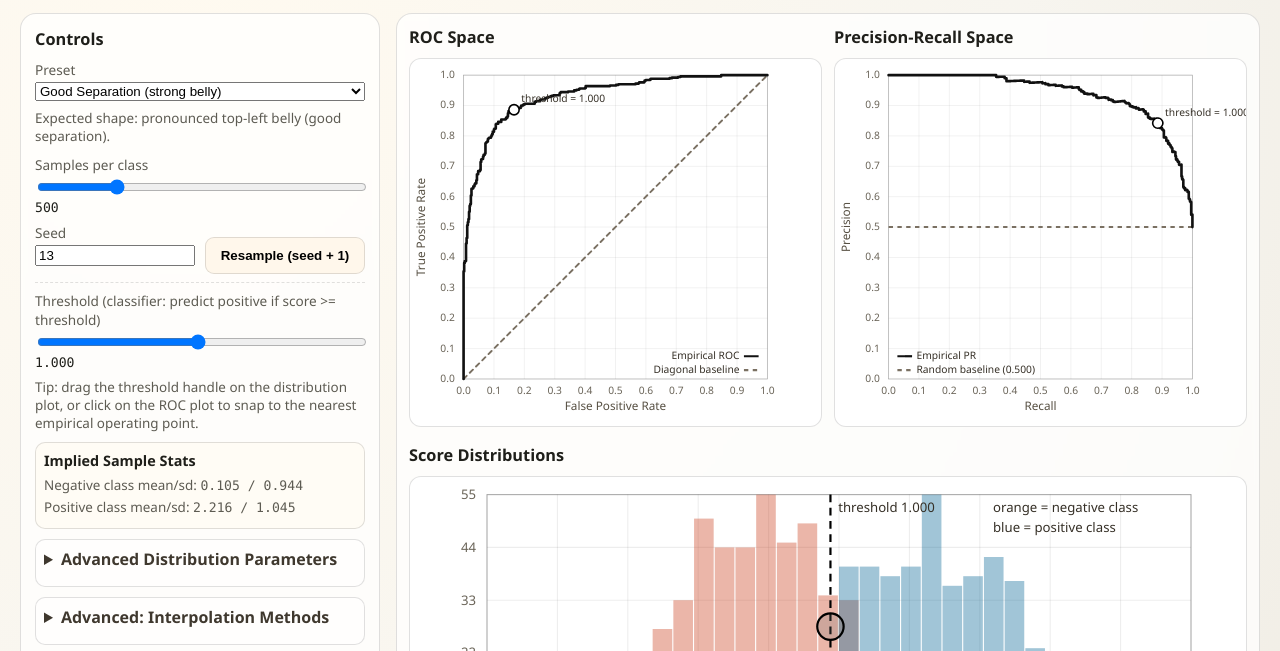
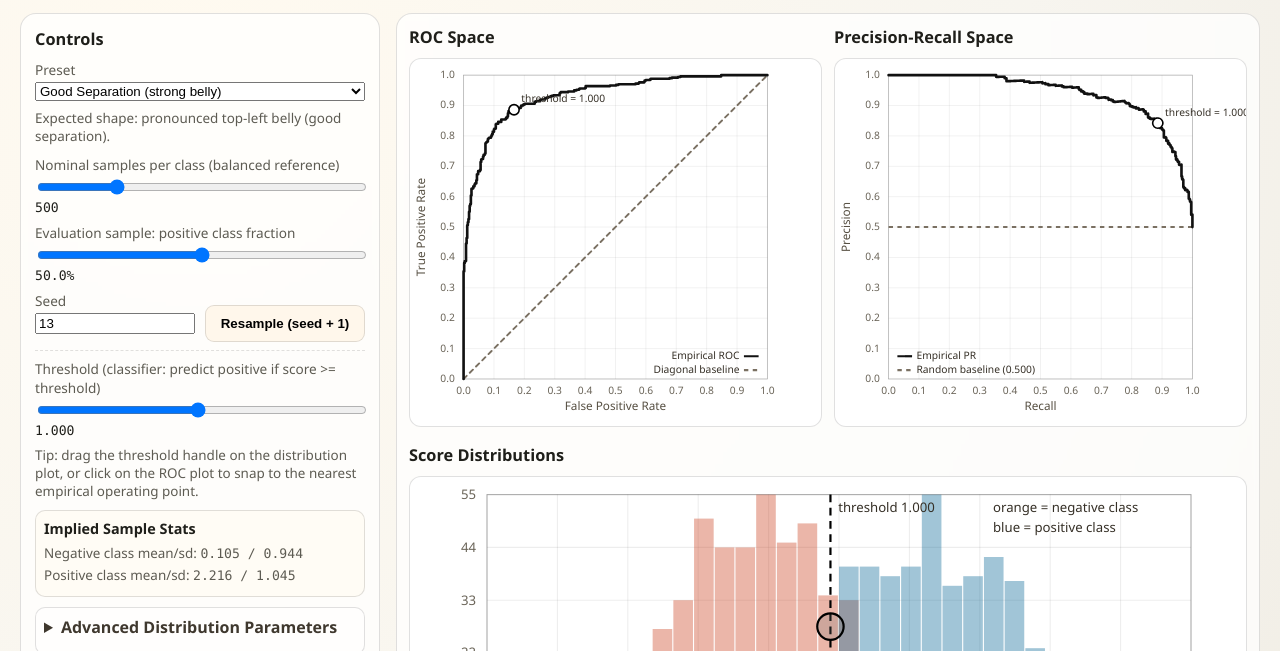
Before and after one commit to silekoch/understanding_classifier_metrics, a plain HTML site: page index.html in a window 1280 px wide. Shown: the part 149-800 px from the top of the page. Drawn offline with Linux system fonts and the light colour scheme.

Commit message:
Add evaluation sample imbalance control

```diff
--- a/app.js
+++ b/app.js
@@ -18,6 +18,7 @@
     betaNeg: 8.0,
     alphaPos: 8.0,
     betaPos: 2.0,
+    samplePosFrac: 0.5,
     nPerClass: 500,
     outlierFrac: 0,
     seed: 13,
@@ -43,6 +44,7 @@
     muPos: document.getElementById("muPos"),
     sdPos: document.getElementById("sdPos"),
     nPerClass: document.getElementById("nPerClass"),
+    samplePosFrac: document.getElementById("samplePosFrac"),
     outlierFrac: document.getElementById("outlierFrac"),
     seed: document.getElementById("seed"),
     threshold: document.getElementById("threshold"),
@@ -95,6 +97,7 @@
     betaPos: document.getElementById("betaPos"),
     betaPosValue: document.getElementById("betaPosValue"),
     nPerClassValue: document.getElementById("nPerClassValue"),
+    samplePosFracValue: document.getElementById("samplePosFracValue"),
     outlierFracValue: document.getElementById("outlierFracValue"),
     thresholdValue: document.getElementById("thresholdValue"),
     presetDesc: document.getElementById("presetDesc"),
@@ -117,6 +120,7 @@
       sdPos: 1,
       outlierFrac: 0,
       nPerClass: 500,
+      samplePosFrac: 0.5,
       desc: "Expected shape: close to diagonal baseline (high overlap).",
     },
     separated: {
@@ -127,6 +131,7 @@
       sdPos: 1,
       outlierFrac: 0,
       nPerClass: 500,
+      samplePosFrac: 0.5,
       desc: "Expected shape: pronounced top-left belly (good separation).",
     },
     unequal: {
@@ -137,6 +142,7 @@
       sdPos: 1.7,
       outlierFrac: 0,
       nPerClass: 600,
+      samplePosFrac: 0.5,
       desc: "Expected shape: asymmetric curvature from unequal variances.",
     },
     lognormal: {
@@ -147,6 +153,7 @@
       sdPos: 1.0,
       outlierFrac: 0,
       nPerClass: 700,
+      samplePosFrac: 0.5,
       logSigma: 0.7,
       desc: "Expected shape: smooth but skew-driven bend (not symmetric like Gaussian).",
     },
@@ -158,6 +165,7 @@
       sdPos: 1,
       outlierFrac: 0,
       nPerClass: 700,
+      samplePosFrac: 0.5,
       dfNeg: 3,
       dfPos: 3,
       desc: "Expected shape: flatter shoulders from heavy tails/outliers.",
@@ -170,6 +178,7 @@
       sdPos: 0.9,
       outlierFrac: 0,
       nPerClass: 800,
+      samplePosFrac: 0.5,
       mixWeight: 0.24,
       mixOffset: 0.15,
       mixSdMult: 1.1,
@@ -183,6 +192,7 @@
       sdPos: 1.0,
       outlierFrac: 0,
       nPerClass: 900,
+      samplePosFrac: 0.5,
       p0Neg: 0.42,
       p0Pos: 0.12,
       zeroValue: 0,
@@ -196,6 +206,7 @@
       sdPos: 1.0,
       outlierFrac: 0,
       nPerClass: 700,
+      samplePosFrac: 0.5,
       desc: "Expected shape: piecewise-linear style with gentler bends.",
     },
     exponential: {
@@ -206,6 +217,7 @@
       sdPos: 0.9,
       outlierFrac: 0,
       nPerClass: 700,
+      samplePosFrac: 0.5,
       desc: "Expected shape: skewed ROC curvature from one-sided tails.",
     },
     probGoodSep: {
@@ -216,6 +228,7 @@
       betaPos: 1.3,
       outlierFrac: 0,
       nPerClass: 700,
+      samplePosFrac: 0.5,
       desc: "Probability-like scores in [0,1] with clear class separation.",
     },
     probOverlap: {
@@ -226,6 +239,7 @@
       betaPos: 2.7,
       outlierFrac: 0,
       nPerClass: 700,
+      samplePosFrac: 0.5,
       desc: "Probability-like scores in [0,1] with substantial overlap.",
     },
     probOverconfident: {
@@ -236,6 +250,7 @@
       betaPos: 0.35,
       outlierFrac: 0,
       nPerClass: 700,
+      samplePosFrac: 0.5,
       desc: "Overconfident probabilities: many near 0/1, with some high-confidence mistakes.",
     },
     probMidrange: {
@@ -246,6 +261,7 @@
       betaPos: 8.0,
       outlierFrac: 0,
       nPerClass: 700,
+      samplePosFrac: 0.5,
       desc: "Probability-like scores concentrated in the middle, with moderate separability.",
     },
   };
@@ -269,6 +285,7 @@
     "alphaPos",
     "betaPos",
     "nPerClass",
+    "samplePosFrac",
     "outlierFrac",
     "seed",
     "threshold",
@@ -354,6 +371,7 @@
     state.alphaPos = toNumber(ids.alphaPos);
     state.betaPos = toNumber(ids.betaPos);
     state.nPerClass = Math.round(toNumber(ids.nPerClass));
+    state.samplePosFrac = toNumber(ids.samplePosFrac);
     state.outlierFrac = toNumber(ids.outlierFrac);
     const seedRaw = Math.round(toNumber(ids.seed));
     state.seed = Number.isFinite(seedRaw) ? Math.max(1, seedRaw) : 1;
@@ -416,6 +434,7 @@
     ids.alphaPosValue.textContent = fmt(state.alphaPos, 2);
     ids.betaPosValue.textContent = fmt(state.betaPos, 2);
     ids.nPerClassValue.textContent = String(state.nPerClass);
+    ids.samplePosFracValue.textContent = fmtPct(state.samplePosFrac, 1);
     ids.outlierFracValue.textContent = outlierEnabled ? fmt(state.outlierFrac, 2) : `${fmt(state.outlierFrac, 2)} (normal only)`;
     ids.outlierFrac.disabled = !outlierEnabled;
     ids.muNeg.disabled = betaMode;
@@ -458,6 +477,7 @@
       "betaPos",
       "outlierFrac",
       "nPerClass",
+      "samplePosFrac",
     ];
     if (!p) return;
     ids.preset.value = name;
@@ -596,17 +616,21 @@
   function generateData() {
     const rng = mulberry32(state.seed);
     const preset = getActivePreset();
+    const totalSamples = Math.max(2, 2 * state.nPerClass);
+    const fracPos = clamp(state.samplePosFrac, 0.02, 0.98);
+    const nPos = clamp(Math.round(totalSamples * fracPos), 1, totalSamples - 1);
+    const nNeg = totalSamples - nPos;
     const negatives = [];
     const positives = [];
     const all = [];
 
-    for (let i = 0; i < state.nPerClass; i += 1) {
+    for (let i = 0; i < nNeg; i += 1) {
       const x = sampleScoreByPreset(rng, 0, preset);
       negatives.push(x);
       all.push({ score: x, label: 0 });
     }
 
-    for (let i = 0; i < state.nPerClass; i += 1) {
+    for (let i = 0; i < nPos; i += 1) {
       const x = sampleScoreByPreset(rng, 1, preset);
       positives.push(x);
       all.push({ score: x, label: 1 });
@@ -633,6 +657,9 @@
       negSd: negStats.sd,
       posMean: posStats.mean,
       posSd: posStats.sd,
+      nNeg,
+      nPos,
+      samplePrevalence: nPos / (nNeg + nPos),
     };
   }
 
@@ -1753,6 +1780,7 @@
     ids.metricsText.textContent = [
       `Preset                  ${state.preset}`,
       `Threshold               ${fmt(state.threshold, 4)}`,
+      `Sample prevalence (P)   ${fmt(state.data.samplePrevalence, 4)}  (${state.data.nPos}/${state.data.nPos + state.data.nNeg})`,
       `TPR, FPR                ${fmt(op.tpr, 4)}, ${fmt(op.fpr, 4)}`,
       `Precision, Recall       ${fmt(op.precision, 4)}, ${fmt(op.recall, 4)}`,
       `Specificity, F1         ${fmt(op.specificity, 4)}, ${fmt(op.f1, 4)}`,
@@ -1812,6 +1840,7 @@
       ids.alphaPos,
       ids.betaPos,
       ids.nPerClass,
+      ids.samplePosFrac,
       ids.outlierFrac,
       ids.seed,
     ];
--- a/index.html
+++ b/index.html
@@ -41,9 +41,15 @@
           <p id="presetDesc" class="hint"></p>
 
           <label class="control">
-            <span>Samples per class</span>
+            <span>Nominal samples per class (balanced reference)</span>
             <input id="nPerClass" type="range" min="50" max="2000" step="10" value="500" />
             <output id="nPerClassValue"></output>
+          </label>
+
+          <label class="control">
+            <span>Evaluation sample: positive class fraction</span>
+            <input id="samplePosFrac" type="range" min="0.02" max="0.98" step="0.01" value="0.50" />
+            <output id="samplePosFracValue"></output>
           </label>
 
           <div class="grid-two">
```
Also changed, not shown: README.md.
